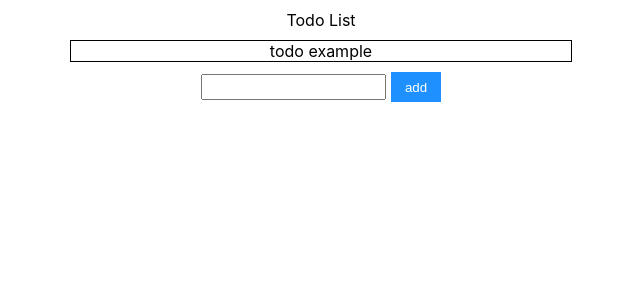
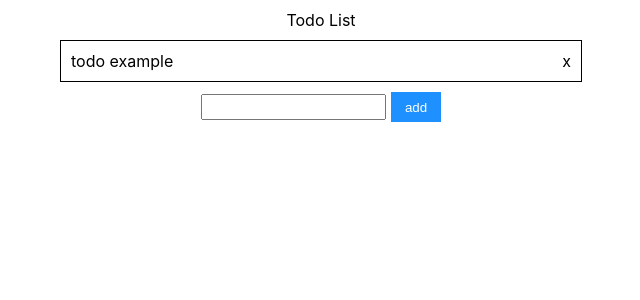
Before and after one commit to AFS-Bootcamp-202207-Class-3-2/Todo-List-ElioQiu, a React (Create React App) app: page / in a window 1280 px wide. Shown: the top 300 px of the page, without its empty margins (319-959 px from the left). Built offline with nearby package versions, Linux system fonts and the light colour scheme.

Commit message:
feat: remove Todo in store once add x chicked

```diff
--- a/src/features/todos/TodoItem/index.css
+++ b/src/features/todos/TodoItem/index.css
@@ -1,16 +1,14 @@
 .TodoItem {
+    display: flex;
+    flex-direction: row;
+    justify-content: space-between;
     margin: 10px auto;
+    padding: 10px;
     width: 500px;
     height: 20px;
     border: 1px solid black;
+    cursor: pointer;
 }
-.TodoDoneItem {
-    margin: 10px auto;
-    width: 500px;
-    height: 20px;
-    border: 1px solid black;
+.Done {
     text-decoration: line-through;
 }
-.cancelItem {
-    text-align: right;
-}
--- a/src/features/todos/TodoItem/index.js
+++ b/src/features/todos/TodoItem/index.js
@@ -1,6 +1,6 @@
 import "./index.css";
 import { useDispatch } from "react-redux";
-import { doneTodo } from "../todosSlice";
+import { doneTodo, removeTodo } from "../todosSlice";
 
 
 export default function TodoItem(props) {
@@ -11,12 +11,18 @@ export default function TodoItem(props) {
     dispatch(doneTodo(todo.id));
   }
 
+  const onDeleteItem = () => {
+    dispatch(removeTodo(todo.id));
+  }
+
   return (
-    <div>
-      <div className={todo.done ? "TodoDoneItem" : "TodoItem"} onClick={onTodoDone}>
+    <div className="TodoItem">
+      <span className={todo.done ? "Done" : ""} onClick={onTodoDone}>
         {todo.text}
-      </div>
+      </span>
+      <span onClick={onDeleteItem}>
+        x
+      </span>
     </div>
-
   );
 }
--- a/src/features/todos/todosSlice.js
+++ b/src/features/todos/todosSlice.js
@@ -26,7 +26,13 @@ export const todosSlice = createSlice({
                 }
             })
         },
-
+        removeTodo: (state, action) => {
+            // const index = state.findIndex(todo => todo.id === action.payload);
+            // if (index > -1) {
+            //     state.splice(index, 1);
+            // }
+            return state.filter(todo => todo.id !== action.payload);
+        }
     }
 })
 
```
